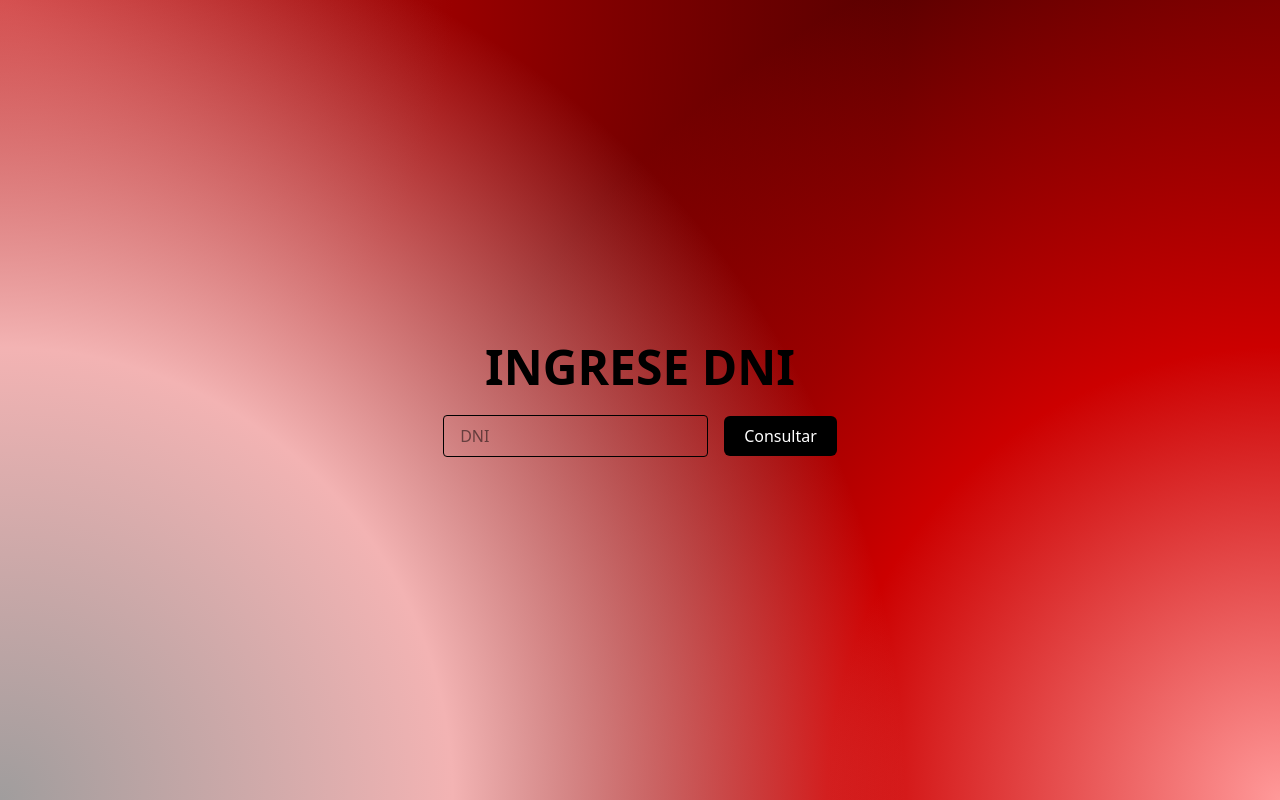
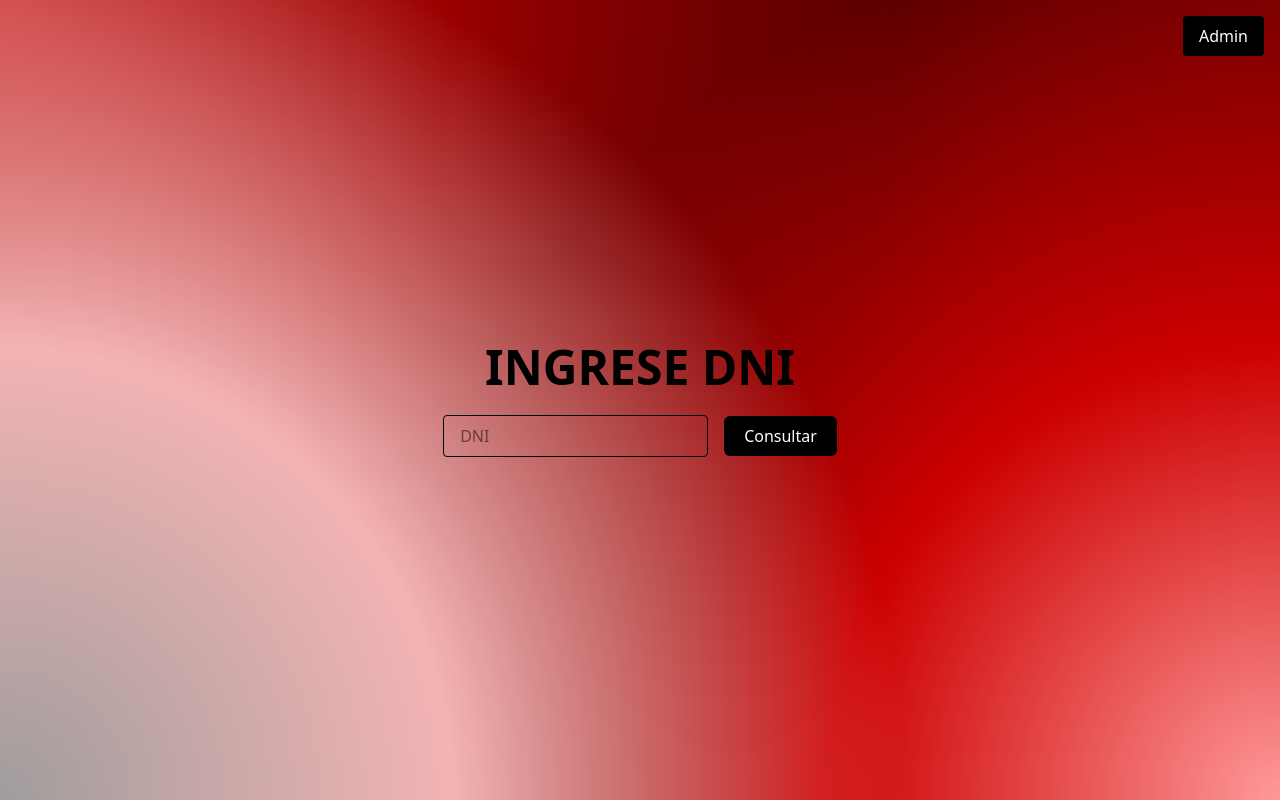
Before and after one commit to jcrnieto/kano-sport-frontend, a React (Vite) app: page / in a window 1280 px wide. Built offline with nearby package versions, Linux system fonts and the light colour scheme; no server answers.

Commit message:
se agrega boton de admin

```diff
--- a/src/pages/CheckDni.jsx
+++ b/src/pages/CheckDni.jsx
@@ -1,7 +1,11 @@
 import { useState } from 'react';
 import axios from 'axios';
+import { useNavigate } from 'react-router-dom';
 
 export default function CheckDni() {
+
+  const navigate = useNavigate();
+
   const [dni, setDni] = useState('');
   const [status, setStatus] = useState(null);
   const [showStatus, setShowStatus] = useState(false);
@@ -37,7 +41,15 @@ export default function CheckDni() {
   };
 
   return (
-    <div className="text-white bg-[radial-gradient(circle_at_bottom_left,_#a09d9d,_#f3b3b3,_transparent_60%),radial-gradient(circle_at_bottom_right,_#ff9999,_#cc0000,_transparent_60%),radial-gradient(circle_at_top_left,_#cc3333,_#990000,_transparent_60%),radial-gradient(circle_at_top_right,_#660000,_#330000)] flex flex-col items-center justify-center min-h-screen px-4 text-center">
+    <div className="relative text-white bg-[radial-gradient(circle_at_bottom_left,_#a09d9d,_#f3b3b3,_transparent_60%),radial-gradient(circle_at_bottom_right,_#ff9999,_#cc0000,_transparent_60%),radial-gradient(circle_at_top_left,_#cc3333,_#990000,_transparent_60%),radial-gradient(circle_at_top_right,_#660000,_#330000)] flex flex-col items-center justify-center min-h-screen px-4 text-center">
+
+      <button
+        onClick={() => navigate('/login')}
+        className="absolute top-4 right-4 px-4 py-2 bg-black text-white rounded hover:bg-neutral-800 transition"
+      >
+        Admin
+      </button>
+
       <h2 className="text-5xl font-semibold mb-6 text-black">INGRESE DNI</h2>
 
       <div className="flex flex-col sm:flex-row items-center gap-4">
```
